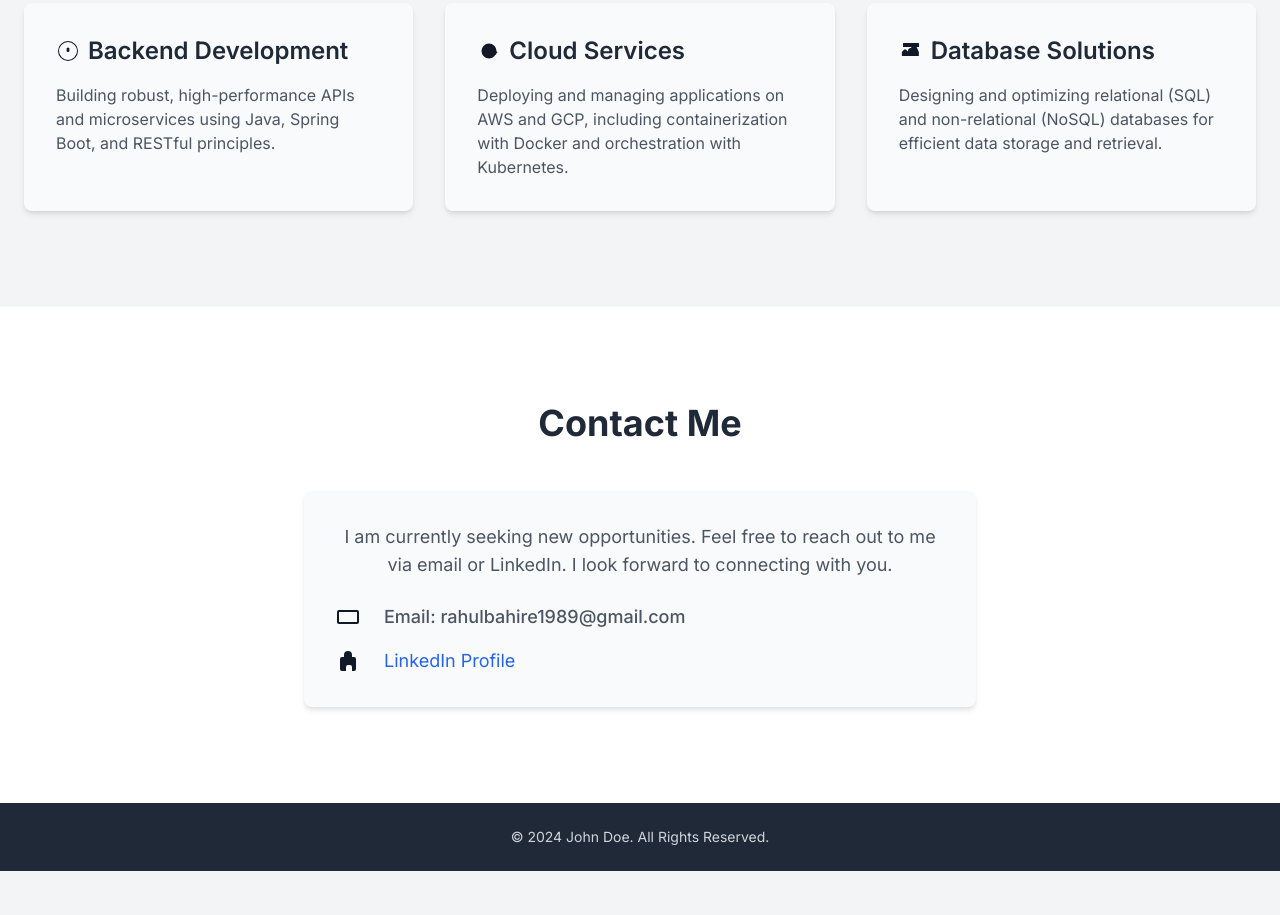
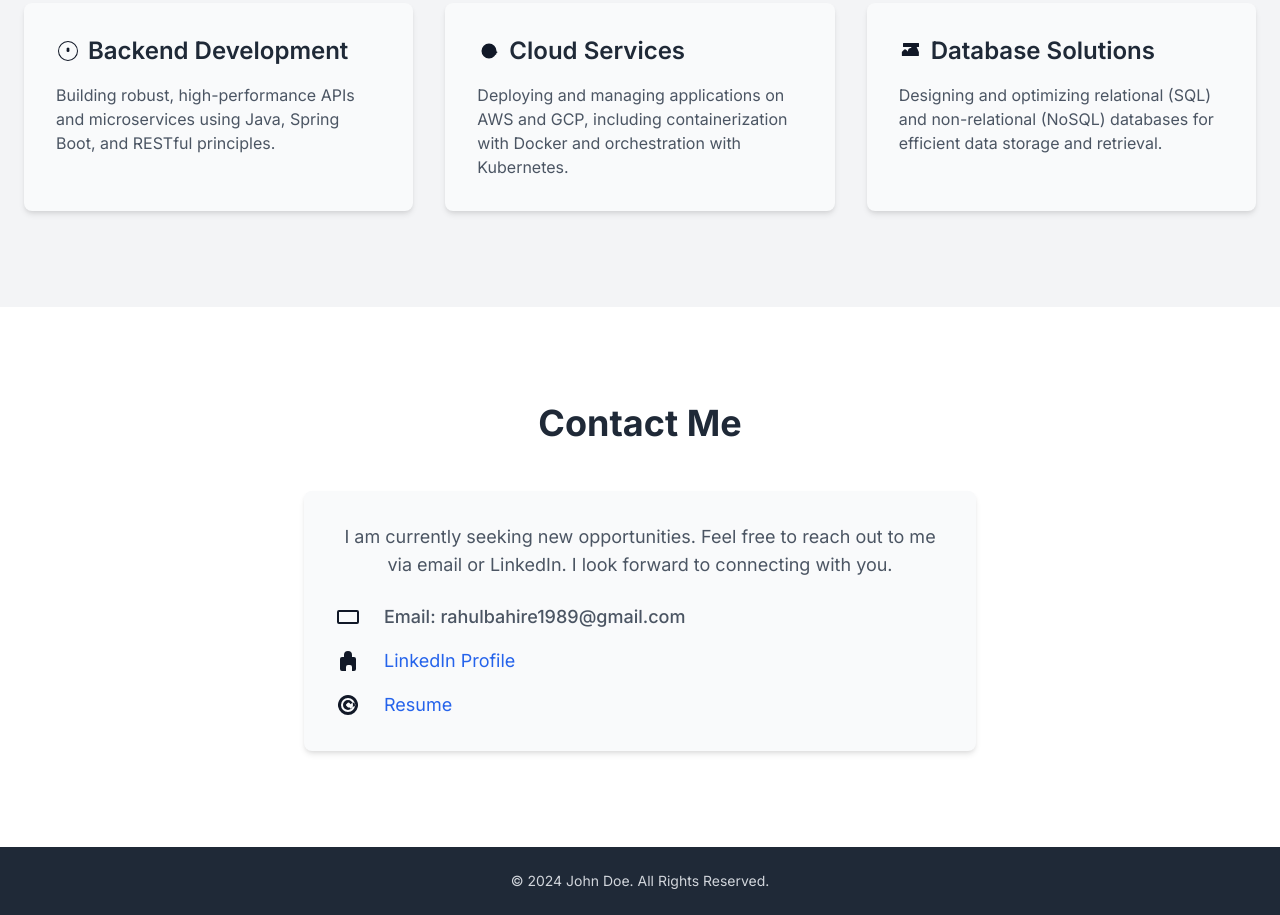
Before and after one commit to rahulahire1989/resume, a plain HTML site: page index.html in a window 1280 px wide. Shown: the part 1233-2148 px from the top of the page. Before the commit the page ends 2104 px from the top, so only its background shows below. Drawn offline with nearby package versions, Linux system fonts and the light colour scheme.

Commit message:
Adding resume

```diff
--- a/index.html
+++ b/index.html
@@ -183,6 +183,10 @@
                             <svg class="icon text-gray-900" xmlns="http://www.w3.org/2000/svg" viewBox="0 0 24 24" fill="currentColor"><path d="M16 8h2a2 2 0 012 2v10a2 2 0 01-2 2h-2v-4a2 2 0 00-2-2h-2a2 2 0 00-2 2v4H6a2 2 0 01-2-2V10a2 2 0 012-2h2V6a4 4 0 018 0v2zM12 2a4 4 0 014 4v2H8V6a4 4 0 014-4z"/></svg>
                             <a href="https://www.linkedin.com/in/rahul-ahire-496a0b25/" target="_blank" class="text-lg text-blue-600 hover:underline">LinkedIn Profile</a>
                         </div>
+						<div class="flex items-center space-x-4">
+                            <svg class="icon text-gray-900" xmlns="http://www.w3.org/2000/svg" viewBox="0 0 24 24" fill="currentColor"><path d="M12 2a10 10 0 00-9.8 12.1A9.9 9.9 0 0012 22a9.9 9.9 0 009.8-7.9A10 10 0 0012 2zm4.2 12.2l-1.5 1.5-1.5-1.5a1 1 0 01-1.4 0l-1.5-1.5a1 1 0 010-1.4l1.5-1.5a1 1 0 011.4 0l1.5 1.5 1.5-1.5a1 1 0 011.4 0l1.5 1.5a1 1 0 010 1.4zM12 5a7 7 0 110 14 7 7 0 010-14zM12 7a5 5 0 100 10 5 5 0 000-10z"/></svg>
+                            <a href="https://mystudyrahuul-s3-v1.s3.ap-south-1.amazonaws.com/Rahul_Ahire_Lead_Java_Developer.docx" target="_blank" class="text-lg text-blue-600 hover:underline">Resume</a>
+                        </div>
                         <!-- You can add more social links here, e.g., GitHub -->
                         <!-- <div class="flex items-center space-x-4">
                             <svg class="icon text-gray-900" xmlns="http://www.w3.org/2000/svg" viewBox="0 0 24 24" fill="currentColor"><path d="M12 2a10 10 0 00-9.8 12.1A9.9 9.9 0 0012 22a9.9 9.9 0 009.8-7.9A10 10 0 0012 2zm4.2 12.2l-1.5 1.5-1.5-1.5a1 1 0 01-1.4 0l-1.5-1.5a1 1 0 010-1.4l1.5-1.5a1 1 0 011.4 0l1.5 1.5 1.5-1.5a1 1 0 011.4 0l1.5 1.5a1 1 0 010 1.4zM12 5a7 7 0 110 14 7 7 0 010-14zM12 7a5 5 0 100 10 5 5 0 000-10z"/></svg>
```
